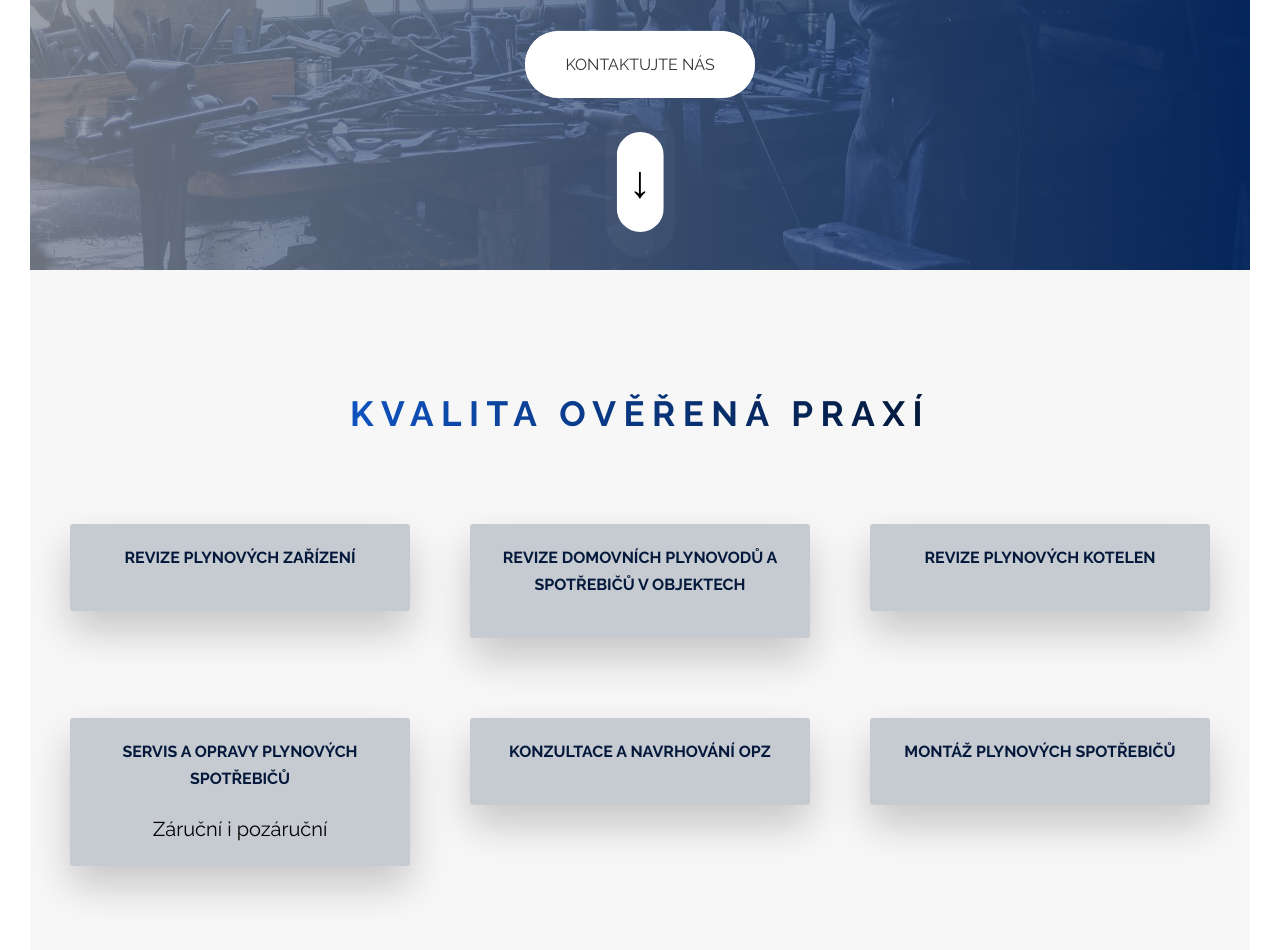
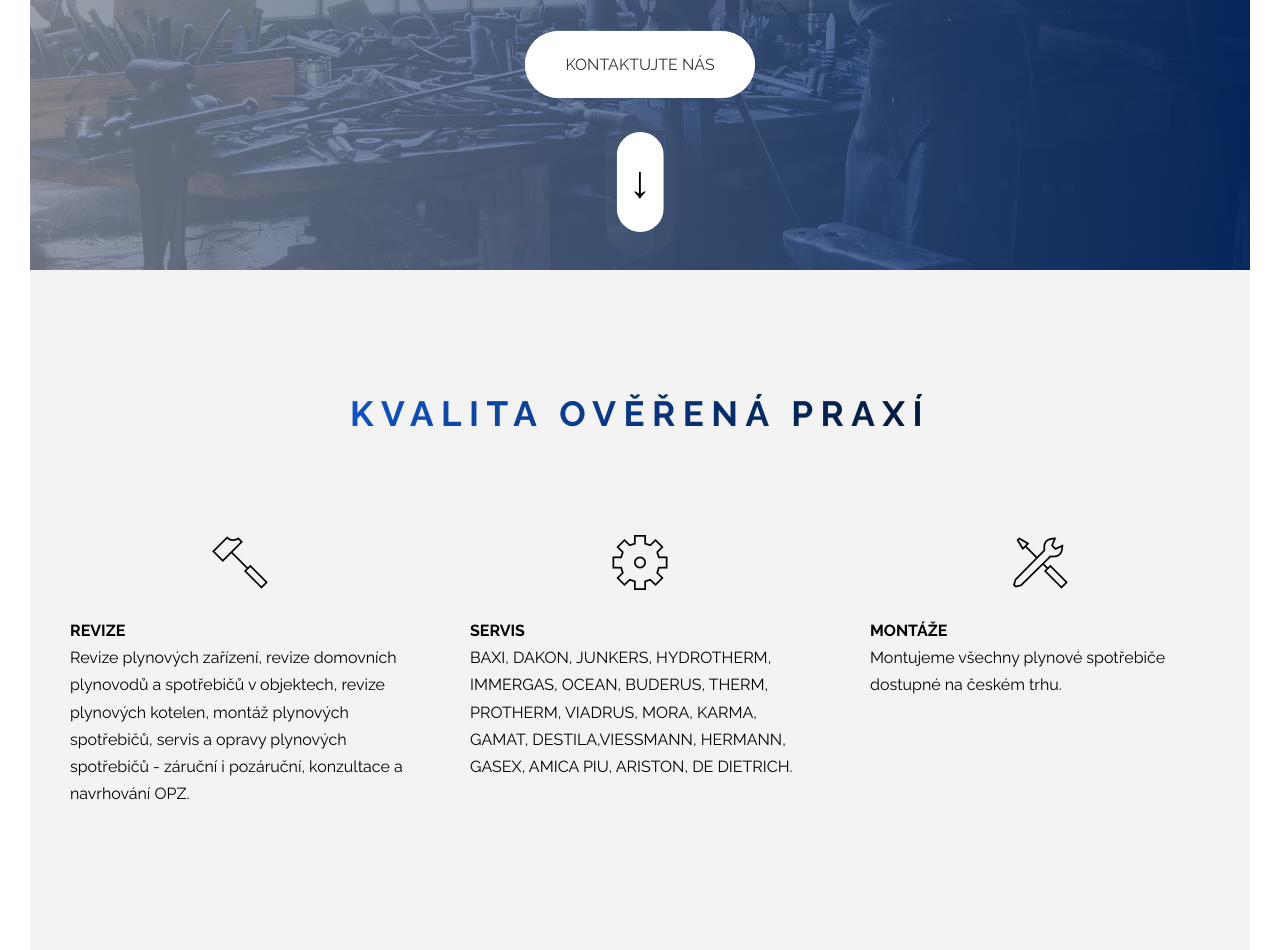
Before and after one commit to jblxo/GaspoServis, a website: page index.html in a window 1280 px wide. Shown: the part 520-1470 px from the top of the page. Drawn offline with Linux system fonts and the light colour scheme.

Commit message:
Feature About Overhaul To Section Features

```diff
--- /dev/null
+++ b/css/icon-font.css
@@ -0,0 +1,445 @@
+@charset "UTF-8";
+
+@font-face {
+  font-family: "linea-basic-10";
+  src:url("fonts/linea-basic-10.eot");
+  src:url("fonts/linea-basic-10.eot?#iefix") format("embedded-opentype"),
+    url("fonts/linea-basic-10.woff") format("woff"),
+    url("fonts/linea-basic-10.ttf") format("truetype"),
+    url("fonts/linea-basic-10.svg#linea-basic-10") format("svg");
+  font-weight: normal;
+  font-style: normal;
+
+}
+
+[data-icon]:before {
+  font-family: "linea-basic-10" !important;
+  content: attr(data-icon);
+  font-style: normal !important;
+  font-weight: normal !important;
+  font-variant: normal !important;
+  text-transform: none !important;
+  speak: none;
+  line-height: 1;
+  -webkit-font-smoothing: antialiased;
+  -moz-osx-font-smoothing: grayscale;
+}
+
+[class^="icon-"]:before,
+[class*=" icon-"]:before {
+  font-family: "linea-basic-10" !important;
+  font-style: normal !important;
+  font-weight: normal !important;
+  font-variant: normal !important;
+  text-transform: none !important;
+  speak: none;
+  line-height: 1;
+  -webkit-font-smoothing: antialiased;
+  -moz-osx-font-smoothing: grayscale;
+}
+
+.icon-basic-accelerator:before {
+  content: "a";
+}
+.icon-basic-alarm:before {
+  content: "b";
+}
+.icon-basic-anchor:before {
+  content: "c";
+}
+.icon-basic-anticlockwise:before {
+  content: "d";
+}
+.icon-basic-archive:before {
+  content: "e";
+}
+.icon-basic-archive-full:before {
+  content: "f";
+}
+.icon-basic-ban:before {
+  content: "g";
+}
+.icon-basic-battery-charge:before {
+  content: "h";
+}
+.icon-basic-battery-empty:before {
+  content: "i";
+}
+.icon-basic-battery-full:before {
+  content: "j";
+}
+.icon-basic-battery-half:before {
+  content: "k";
+}
+.icon-basic-bolt:before {
+  content: "l";
+}
+.icon-basic-book:before {
+  content: "m";
+}
+.icon-basic-book-pen:before {
+  content: "n";
+}
+.icon-basic-book-pencil:before {
+  content: "o";
+}
+.icon-basic-bookmark:before {
+  content: "p";
+}
+.icon-basic-calculator:before {
+  content: "q";
+}
+.icon-basic-calendar:before {
+  content: "r";
+}
+.icon-basic-cards-diamonds:before {
+  content: "s";
+}
+.icon-basic-cards-hearts:before {
+  content: "t";
+}
+.icon-basic-case:before {
+  content: "u";
+}
+.icon-basic-chronometer:before {
+  content: "v";
+}
+.icon-basic-clessidre:before {
+  content: "w";
+}
+.icon-basic-clock:before {
+  content: "x";
+}
+.icon-basic-clockwise:before {
+  content: "y";
+}
+.icon-basic-cloud:before {
+  content: "z";
+}
+.icon-basic-clubs:before {
+  content: "A";
+}
+.icon-basic-compass:before {
+  content: "B";
+}
+.icon-basic-cup:before {
+  content: "C";
+}
+.icon-basic-diamonds:before {
+  content: "D";
+}
+.icon-basic-display:before {
+  content: "E";
+}
+.icon-basic-download:before {
+  content: "F";
+}
+.icon-basic-exclamation:before {
+  content: "G";
+}
+.icon-basic-eye:before {
+  content: "H";
+}
+.icon-basic-eye-closed:before {
+  content: "I";
+}
+.icon-basic-female:before {
+  content: "J";
+}
+.icon-basic-flag1:before {
+  content: "K";
+}
+.icon-basic-flag2:before {
+  content: "L";
+}
+.icon-basic-floppydisk:before {
+  content: "M";
+}
+.icon-basic-folder:before {
+  content: "N";
+}
+.icon-basic-folder-multiple:before {
+  content: "O";
+}
+.icon-basic-gear:before {
+  content: "P";
+}
+.icon-basic-geolocalize-01:before {
+  content: "Q";
+}
+.icon-basic-geolocalize-05:before {
+  content: "R";
+}
+.icon-basic-globe:before {
+  content: "S";
+}
+.icon-basic-gunsight:before {
+  content: "T";
+}
+.icon-basic-hammer:before {
+  content: "U";
+}
+.icon-basic-headset:before {
+  content: "V";
+}
+.icon-basic-heart:before {
+  content: "W";
+}
+.icon-basic-heart-broken:before {
+  content: "X";
+}
+.icon-basic-helm:before {
+  content: "Y";
+}
+.icon-basic-home:before {
+  content: "Z";
+}
+.icon-basic-info:before {
+  content: "0";
+}
+.icon-basic-ipod:before {
+  content: "1";
+}
+.icon-basic-joypad:before {
+  content: "2";
+}
+.icon-basic-key:before {
+  content: "3";
+}
+.icon-basic-keyboard:before {
+  content: "4";
+}
+.icon-basic-laptop:before {
+  content: "5";
+}
+.icon-basic-life-buoy:before {
+  content: "6";
+}
+.icon-basic-lightbulb:before {
+  content: "7";
+}
+.icon-basic-link:before {
+  content: "8";
+}
+.icon-basic-lock:before {
+  content: "9";
+}
+.icon-basic-lock-open:before {
+  content: "!";
+}
+.icon-basic-magic-mouse:before {
+  content: "\"";
+}
+.icon-basic-magnifier:before {
+  content: "#";
+}
+.icon-basic-magnifier-minus:before {
+  content: "$";
+}
+.icon-basic-magnifier-plus:before {
+  content: "%";
+}
+.icon-basic-mail:before {
+  content: "&";
+}
+.icon-basic-mail-multiple:before {
+  content: "'";
+}
+.icon-basic-mail-open:before {
+  content: "(";
+}
+.icon-basic-mail-open-text:before {
+  content: ")";
+}
+.icon-basic-male:before {
+  content: "*";
+}
+.icon-basic-map:before {
+  content: "+";
+}
+.icon-basic-message:before {
+  content: ",";
+}
+.icon-basic-message-multiple:before {
+  content: "-";
+}
+.icon-basic-message-txt:before {
+  content: ".";
+}
+.icon-basic-mixer2:before {
+  content: "/";
+}
+.icon-basic-mouse:before {
+  content: ":";
+}
+.icon-basic-notebook:before {
+  content: ";";
+}
+.icon-basic-notebook-pen:before {
+  content: "<";
+}
+.icon-basic-notebook-pencil:before {
+  content: "=";
+}
+.icon-basic-paperplane:before {
+  content: ">";
+}
+.icon-basic-pencil-ruler:before {
+  content: "?";
+}
+.icon-basic-pencil-ruler-pen:before {
+  content: "@";
+}
+.icon-basic-photo:before {
+  content: "[";
+}
+.icon-basic-picture:before {
+  content: "]";
+}
+.icon-basic-picture-multiple:before {
+  content: "^";
+}
+.icon-basic-pin1:before {
+  content: "_";
+}
+.icon-basic-pin2:before {
+  content: "`";
+}
+.icon-basic-postcard:before {
+  content: "{";
+}
+.icon-basic-postcard-multiple:before {
+  content: "|";
+}
+.icon-basic-printer:before {
+  content: "}";
+}
+.icon-basic-question:before {
+  content: "~";
+}
+.icon-basic-rss:before {
+  content: "\\";
+}
+.icon-basic-server:before {
+  content: "\e000";
+}
+.icon-basic-server2:before {
+  content: "\e001";
+}
+.icon-basic-server-cloud:before {
+  content: "\e002";
+}
+.icon-basic-server-download:before {
+  content: "\e003";
+}
+.icon-basic-server-upload:before {
+  content: "\e004";
+}
+.icon-basic-settings:before {
+  content: "\e005";
+}
+.icon-basic-share:before {
+  content: "\e006";
+}
+.icon-basic-sheet:before {
+  content: "\e007";
+}
+.icon-basic-sheet-multiple:before {
+  content: "\e008";
+}
+.icon-basic-sheet-pen:before {
+  content: "\e009";
+}
+.icon-basic-sheet-pencil:before {
+  content: "\e00a";
+}
+.icon-basic-sheet-txt:before {
+  content: "\e00b";
+}
+.icon-basic-signs:before {
+  content: "\e00c";
+}
+.icon-basic-smartphone:before {
+  content: "\e00d";
+}
+.icon-basic-spades:before {
+  content: "\e00e";
+}
+.icon-basic-spread:before {
+  content: "\e00f";
+}
+.icon-basic-spread-bookmark:before {
+  content: "\e010";
+}
+.icon-basic-spread-text:before {
+  content: "\e011";
+}
+.icon-basic-spread-text-bookmark:before {
+  content: "\e012";
+}
+.icon-basic-star:before {
+  content: "\e013";
+}
+.icon-basic-tablet:before {
+  content: "\e014";
+}
+.icon-basic-target:before {
+  content: "\e015";
+}
+.icon-basic-todo:before {
+  content: "\e016";
+}
+.icon-basic-todo-pen:before {
+  content: "\e017";
+}
+.icon-basic-todo-pencil:before {
+  content: "\e018";
+}
+.icon-basic-todo-txt:before {
+  content: "\e019";
+}
+.icon-basic-todolist-pen:before {
+  content: "\e01a";
+}
+.icon-basic-todolist-pencil:before {
+  content: "\e01b";
+}
+.icon-basic-trashcan:before {
+  content: "\e01c";
+}
+.icon-basic-trashcan-full:before {
+  content: "\e01d";
+}
+.icon-basic-trashcan-refresh:before {
+  content: "\e01e";
+}
+.icon-basic-trashcan-remove:before {
+  content: "\e01f";
+}
+.icon-basic-upload:before {
+  content: "\e020";
+}
+.icon-basic-usb:before {
+  content: "\e021";
+}
+.icon-basic-video:before {
+  content: "\e022";
+}
+.icon-basic-watch:before {
+  content: "\e023";
+}
+.icon-basic-webpage:before {
+  content: "\e024";
+}
+.icon-basic-webpage-img-txt:before {
+  content: "\e025";
+}
+.icon-basic-webpage-multiple:before {
+  content: "\e026";
+}
+.icon-basic-webpage-txt:before {
+  content: "\e027";
+}
+.icon-basic-world:before {
+  content: "\e028";
+}
--- a/index.html
+++ b/index.html
@@ -5,6 +5,7 @@
   <meta name="viewport" content="width=device-width, initial-scale=1.0">
   <meta http-equiv="X-UA-Compatible" content="ie=edge">
   <link href="https://fonts.googleapis.com/css?family=Raleway:100,300,400,700,900" rel="stylesheet">
+  <link rel="stylesheet" href="css/icon-font.css">
   <link rel="stylesheet" href="css/style.css">
   <title>Gaspo Servis</title>
 </head>
@@ -22,47 +23,30 @@
     </div>
   </header>
   <main>
-    <section class="section-about">
+    <section class="section-features">
       <div class="u-center-text u-margin-bottom-big">
           <h2 class="heading-secondary">Kvalita ověřená praxí</h2>
       </div>
       <div class="row">
         <div class="col-1-of-3">
           <div class="feature-box">
-            <h3 class="u-margin-bottom-small heading-tertiary">Revize plynových zařízení</h3>
-            <p class="feature-box__text"></p>
+            <i class="feature-box__icon icon-basic-hammer"></i>
+            <h3 class="heading-tertiary">Revize</h3>
+            <p class="feature-box__text">Revize plynových zařízení, revize domovních plynovodů a spotřebičů v objektech, revize plynových kotelen, montáž plynových spotřebičů, servis a opravy plynových spotřebičů - záruční i pozáruční, konzultace a navrhování OPZ.</p>
           </div>
         </div>
         <div class="col-1-of-3">
           <div class="feature-box">
-            <h3 class="u-margin-bottom-small heading-tertiary">Revize domovních plynovodů a spotřebičů v objektech</h3>
-            <p class="feature-box__text"></p>
+            <i class="feature-box__icon icon-basic-gear"></i>
+            <h3 class="heading-tertiary">Servis</h3>
+            <p class="feature-box__text">BAXI, DAKON, JUNKERS, HYDROTHERM, IMMERGAS, OCEAN, BUDERUS, THERM, PROTHERM, VIADRUS, MORA, KARMA, GAMAT, DESTILA,VIESSMANN, HERMANN, GASEX, AMICA PIU, ARISTON, DE DIETRICH.</p>
           </div>
         </div>
         <div class="col-1-of-3">
           <div class="feature-box">
-            <h3 class="u-margin-bottom-small heading-tertiary">Revize plynových kotelen</h3>
-            <p class="feature-box__text"></p>
-          </div>
-        </div>
-      </div>
-      <div class="row">
-        <div class="col-1-of-3">
-          <div class="feature-box">
-            <h3 class="u-margin-bottom-small heading-tertiary">Servis a opravy plynových spotřebičů</h3>
-            <p class="feature-box__text">Záruční i pozáruční</p>
-          </div>
-        </div>
-        <div class="col-1-of-3">
-          <div class="feature-box">
-            <h3 class="u-margin-bottom-small heading-tertiary">Konzultace a navrhování OPZ</h3>
-            <p class="feature-box__text"></p>
-          </div>
-        </div>
-        <div class="col-1-of-3">
-          <div class="feature-box">
-            <h3 class="u-margin-bottom-small heading-tertiary">Montáž plynových spotřebičů</h3>
-            <p class="feature-box__text"></p>
+            <i class="feature-box__icon icon-basic-settings"></i>
+            <h3 class="heading-tertiary">Montáže</h3>
+            <p class="feature-box__text">Montujeme všechny plynové spotřebiče dostupné na českém trhu.</p>
           </div>
         </div>
       </div>
--- a/sass/abstracts/_variables.scss
+++ b/sass/abstracts/_variables.scss
@@ -6,7 +6,8 @@ $color-secondary-dark: #03183a;
 $color-white: #fff;
 $color-grey-dark: #333435;
 $color-black: #000;
-$color-grey-light: #f7f7f7;
+$color-grey-light: #f3f3f3;
+$color-grey-light-2: #b8b7b7;
 
 // GRID
 $grid-width: 114rem;
--- a/sass/base/_typography.scss
+++ b/sass/base/_typography.scss
@@ -50,5 +50,5 @@ body {
   text-transform: uppercase;
   font-weight: 700;
   font-size: $default-font-size;
-  color: $color-secondary-dark;
+  color: $color-black;
 }
--- a/sass/components/_feature-box.scss
+++ b/sass/components/_feature-box.scss
@@ -1,17 +1,19 @@
 .feature-box {
-    background-color: rgba($color-secondary-dark, .2);
-    border-radius: 3px;
-    font-size: 2rem;
-    padding: 2rem;
-    text-align: center;
-    box-shadow: 0 2rem 4rem rgba($color-black, .2);
-    transition: transform .3s;
+    transition: color .5s;
 
-    &__text {
-
+    &__icon {
+        text-align: center;
+        display: block;
+        font-size: 5.5rem;
     }
 
-    &:hover {
-        transform: translateY(-1.5rem) scale(1.03);
+    &__details {
+        padding: .5rem;
+        font-size: 1rem;
+        font-weight: 100;
+    }
+
+    &:hover h3 {
+        color: $color-secondary-light;
     }
 }
--- a/sass/pages/_landing.scss
+++ b/sass/pages/_landing.scss
@@ -1,4 +1,4 @@
-.section-about {
+.section-features {
     background-color: $color-grey-light;
     padding: 25rem 0;
     margin-top: -17vh;
```
Also changed, not shown: css/fonts/linea-basic-10.ttf (added), css/fonts/linea-basic-10.woff (added), css/style.css, 2 other files.
